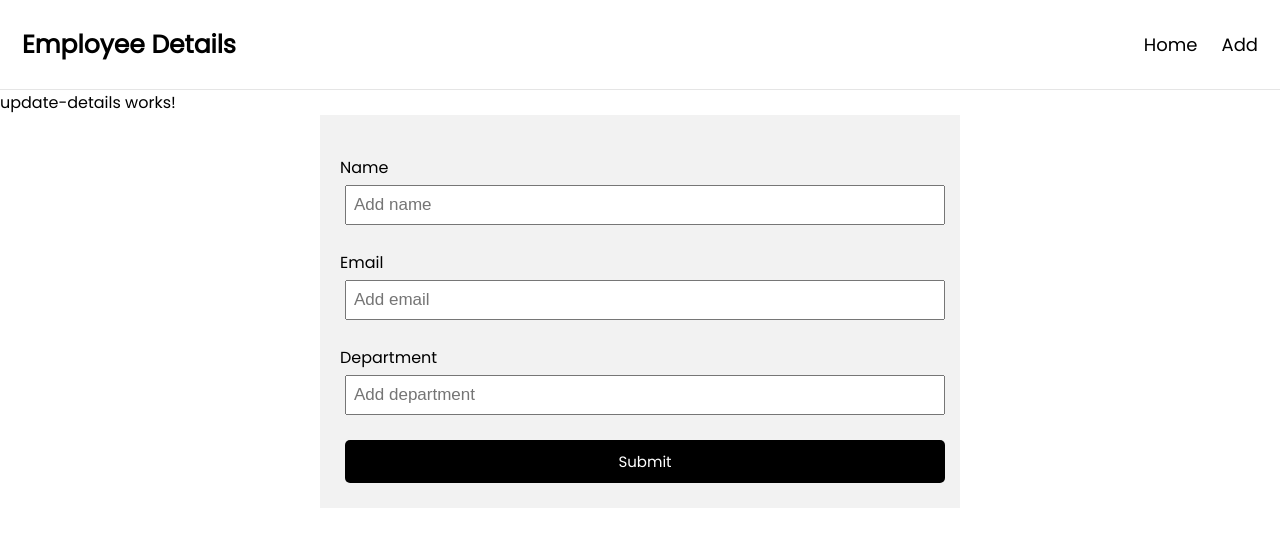
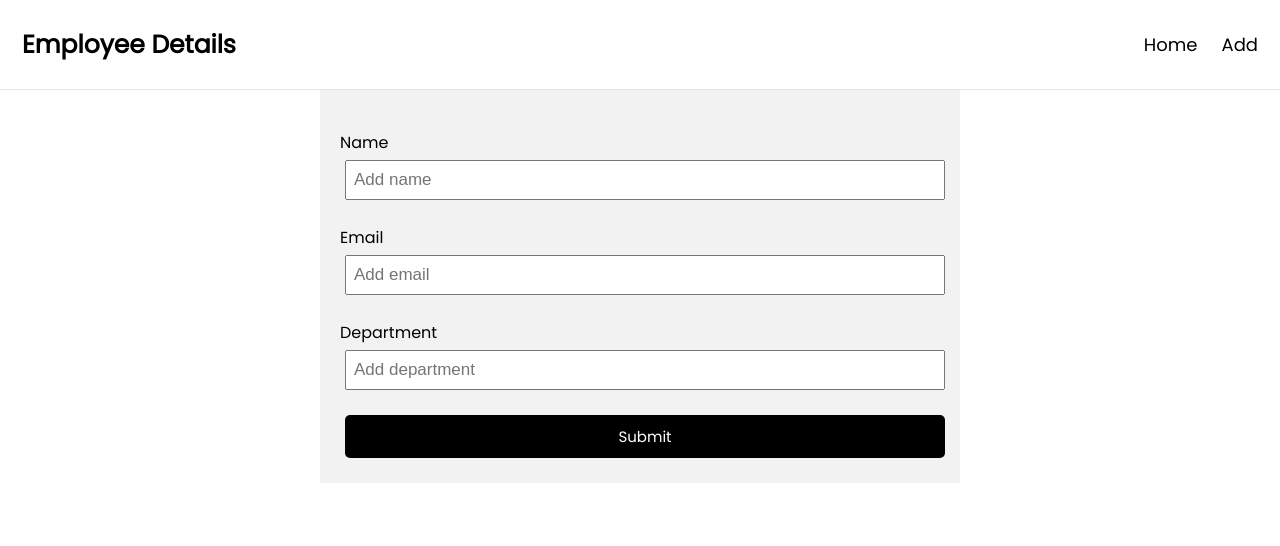
Before and after one commit to akarshippili/emp_details_frontend, an Angular app: page /update/1 in a window 1280 px wide. Shown: the top 546 px of the page. Built offline with nearby package versions, Linux system fonts and the light colour scheme.

Commit message:
small update in update-details

```diff
--- a/src/app/components/update-details/update-details.component.html
+++ b/src/app/components/update-details/update-details.component.html
@@ -1,5 +1,3 @@
-<p>update-details works!</p>
-
 <div class="addemp">
     <form class="add-form" (ngSubmit)="onSubmit()">
         <div class="form-control">
```
